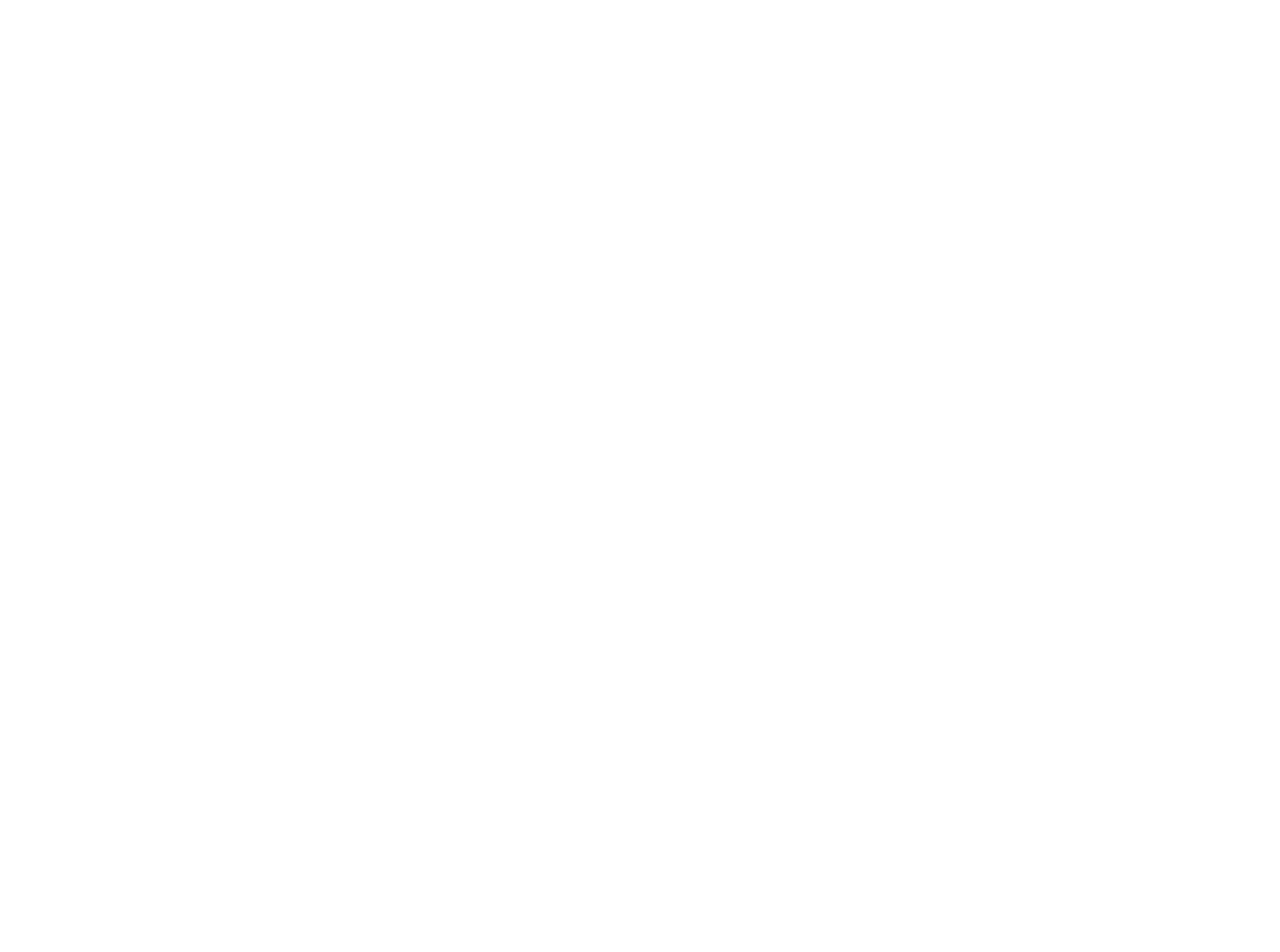
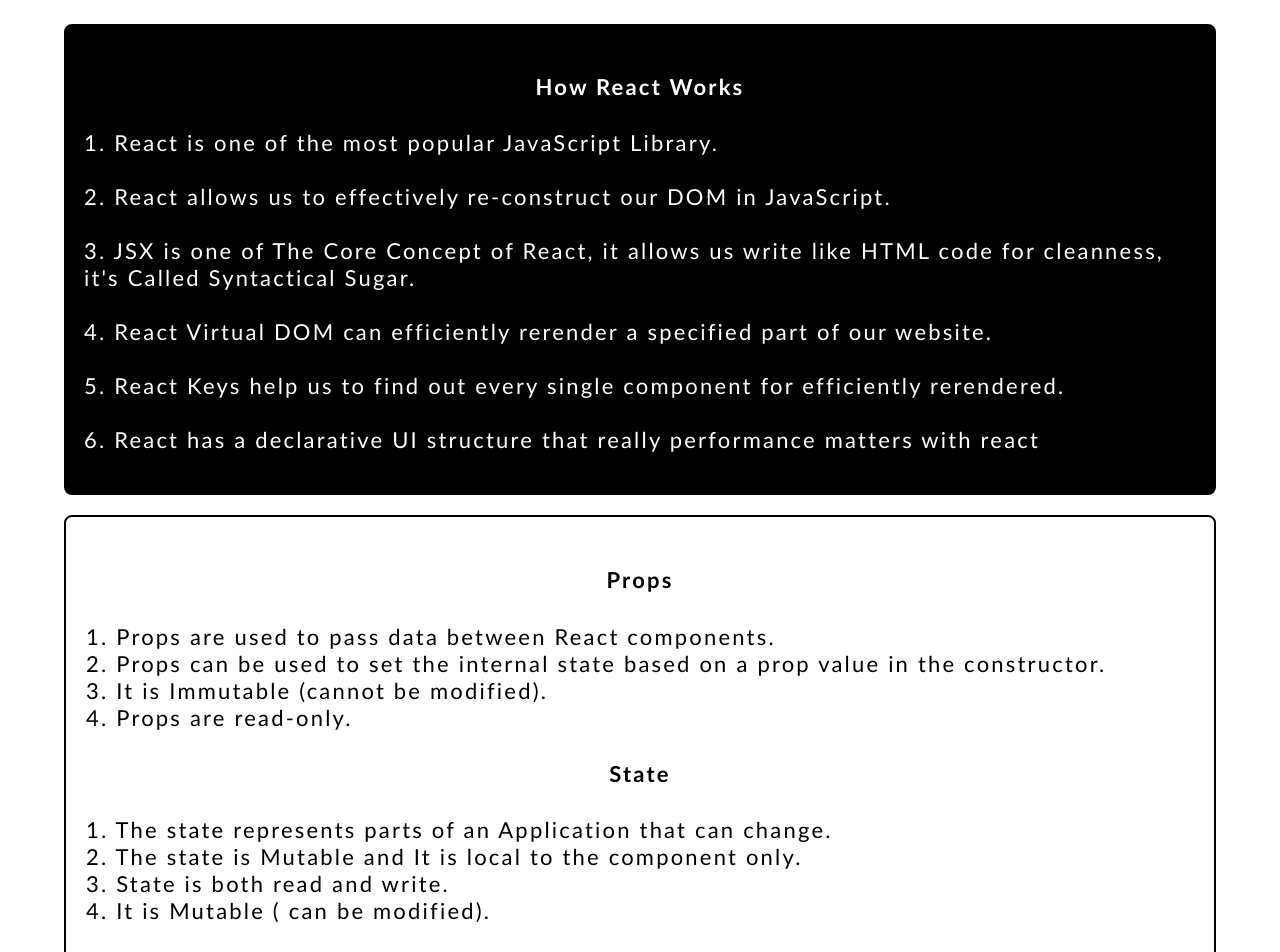
Before and after one commit to MahfujAhsan/quick-computing, a React (Create React App) app: page / in a window 1280 px wide. Shown: the part 2220-3172 px from the top of the page. Before the commit the page ends 2214 px from the top, so only its background shows below. Built offline with nearby package versions, Linux system fonts and the light colour scheme.

Commit message:
article-updated

```diff
--- a/src/App.js
+++ b/src/App.js
@@ -1,5 +1,6 @@
 import './App.css';
 import Header from './components/Header/Header';
+import QusAns from './components/QusAns/QusAns';
 import Shop from './components/Shop/Shop';
 
 function App() {
@@ -7,6 +8,7 @@
     <div>
       <Header />
       <Shop />
+      <QusAns/>
     </div>
   );
 }
--- /dev/null
+++ b/src/components/QusAns/QusAns.css
@@ -0,0 +1,47 @@
+.qusandans-container{
+    width: 90%;
+    margin: auto;
+    display: grid;
+    grid-template-columns: 2fr, 1fr;
+    gap: 20px;
+    margin-top: 30px;
+    margin-bottom: 25px;
+}
+
+.react-works{
+    font-family: 'Gill Sans';
+    font-size: 22px;
+    background-color: #000;
+    color: #fff;
+    padding: 20px;
+    letter-spacing: 0.1em;
+    border-radius: 8px;
+}
+
+.react-works h4{
+    text-align: center;
+}
+
+.props-states{
+    font-family: 'Gill Sans';
+    font-size: 22px;
+    background-color: #fff;
+    color: #000;
+    padding: 20px;
+    letter-spacing: 0.1em;
+    border: 2px solid #000;
+    border-radius: 8px;
+}
+
+.props-states h4{
+    text-align: center;
+}
+
+@media screen and(max-width: 480px) {
+    .qusandans-container{
+        grid-template-columns: 1fr;
+    }
+    .react-works{
+        width: 100%;
+    }
+}
--- /dev/null
+++ b/src/components/QusAns/QusAns.js
@@ -0,0 +1,34 @@
+import './QusAns.css';
+import React from 'react';
+
+const QusAns = () => {
+    return (
+
+        <div className='qusandans-container'>
+            <div className='react-works'>
+                <h4>How React Works</h4>
+                <p>1. React is one of the most popular JavaScript Library. <br /> <br />
+                    2. React allows us to effectively re-construct our DOM in JavaScript. <br /> <br />
+                    3. JSX is one of The Core Concept of React, it allows us write like HTML code for cleanness, it's Called Syntactical Sugar.<br /> <br />
+                    4. React Virtual DOM can efficiently rerender a specified part of our website. <br /> <br />
+                    5. React Keys help us to find out every single component for efficiently rerendered. <br /> <br />
+                    6. React has a declarative UI structure that really performance matters with react</p>
+            </div>
+            <div className='props-states'>
+                <h4>Props</h4>
+                <p>1. Props are used to pass data between React components.<br />
+                2. Props can be used to set the internal state based on a prop value in the constructor.<br />
+                3. It is Immutable (cannot be modified).<br />
+                4. Props are read-only.</p>
+                <h4>State</h4>
+                <p>1. The state represents parts of an Application that can change.<br />
+                2. The state is Mutable and It is local to the component only.<br />
+                3. State is both read and write. <br />
+                4. It is Mutable ( can be modified).</p>
+            </div>
+        </div>
+
+    );
+};
+
+export default QusAns;
```
